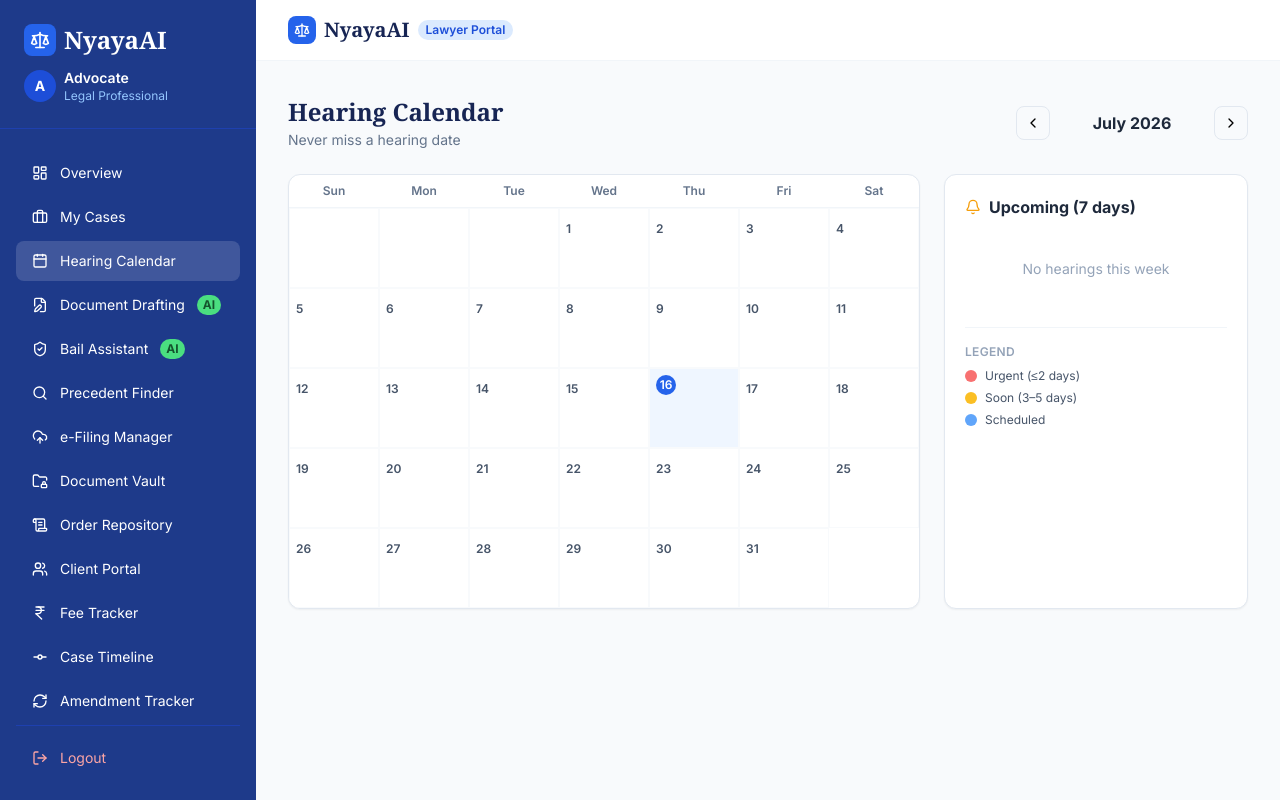
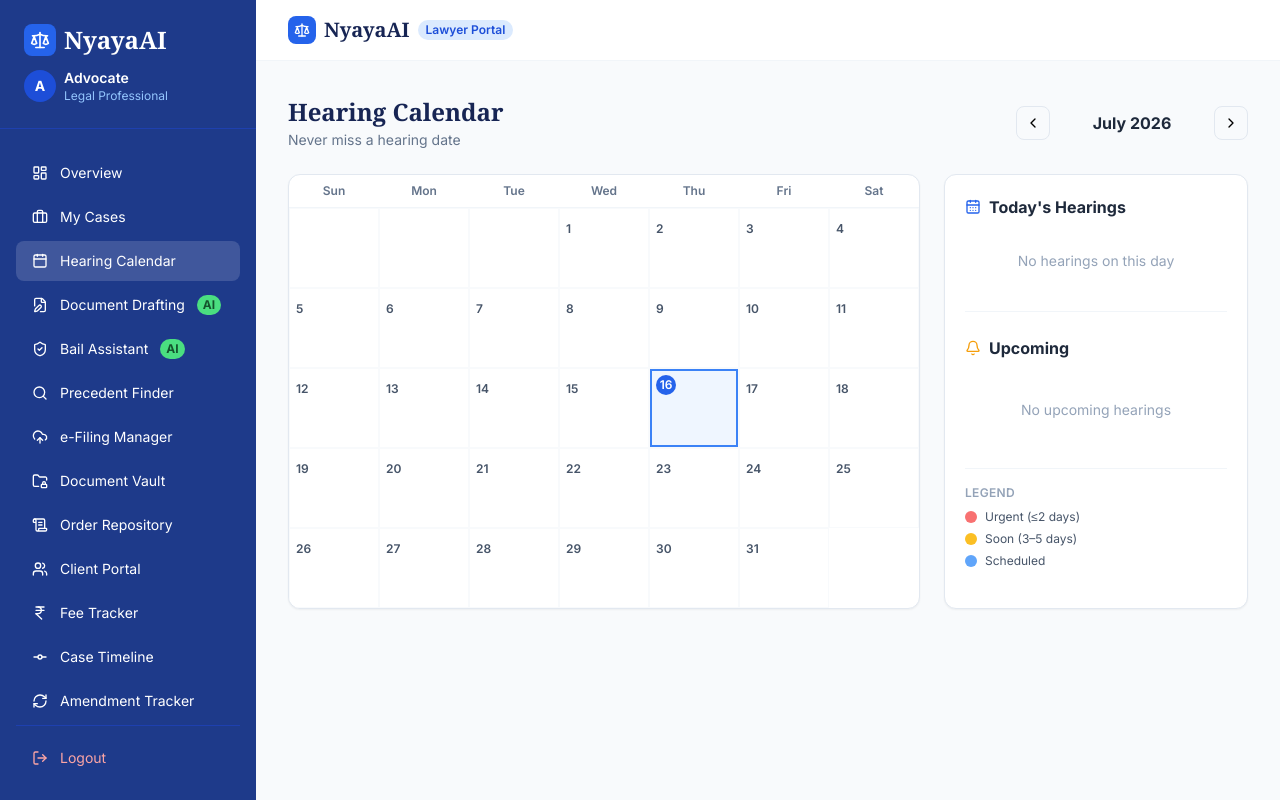
Before and after one commit to NayayaAi/NayayaAi_1, a Flask app: template templates/lawyer_dashboard.html in a window 1280 px wide, after a click on "View all →". Run offline with Flask 3, Linux system fonts and the light colour scheme; the template is opened without the code that fills it, so the values that code supplies are empty; some libraries are stand-ins or nearby versions.

Commit message:
lawyer hearing changes

```diff
--- a/templates/lawyer_dashboard.html
+++ b/templates/lawyer_dashboard.html
@@ -545,29 +545,35 @@
                     </div>
 
                     <!-- Upcoming hearings sidebar -->
+                    <!-- Upcoming hearings sidebar -->
 <div class="bg-white rounded-xl border border-slate-200 shadow-sm p-5">
+    <h3 id="selectedDayLabel" class="font-bold text-slate-800 mb-4 flex items-center gap-2">
+        <i data-lucide="calendar-days" class="w-4 h-4 text-blue-600"></i>
+        Today's Hearings
+    </h3>
+    <div id="selectedDayHearingsList" class="space-y-3 mb-6 pb-6 border-b border-slate-100">
+        <p class="text-sm text-slate-400 text-center py-4">No hearings on this day</p>
+    </div>
+
     <h3 class="font-bold text-slate-800 mb-4 flex items-center gap-2">
         <i data-lucide="bell" class="w-4 h-4 text-amber-500"></i>
-                            Upcoming (7 days)
+        Upcoming
     </h3>
     <div id="upcomingHearingsList" class="space-y-3">
-                            <p class="text-sm text-slate-400 text-center py-6">No hearings this week</p>
+        <p class="text-sm text-slate-400 text-center py-6">No upcoming hearings</p>
     </div>
 
     <!-- Legend -->
     <div class="mt-6 pt-4 border-t border-slate-100 space-y-1.5">
         <p class="text-xs font-semibold text-slate-400 uppercase tracking-wide mb-2">Legend</p>
         <div class="flex items-center gap-2">
-                                <div class="w-3 h-3 rounded-full bg-red-400"></div><span
-                                    class="text-xs text-slate-600">Urgent (≤2 days)</span>
+            <div class="w-3 h-3 rounded-full bg-red-400"></div><span class="text-xs text-slate-600">Urgent (≤2 days)</span>
         </div>
         <div class="flex items-center gap-2">
-                                <div class="w-3 h-3 rounded-full bg-amber-400"></div><span
-                                    class="text-xs text-slate-600">Soon (3–5 days)</span>
+            <div class="w-3 h-3 rounded-full bg-amber-400"></div><span class="text-xs text-slate-600">Soon (3–5 days)</span>
         </div>
         <div class="flex items-center gap-2">
-                                <div class="w-3 h-3 rounded-full bg-blue-400"></div><span
-                                    class="text-xs text-slate-600">Scheduled</span>
+            <div class="w-3 h-3 rounded-full bg-blue-400"></div><span class="text-xs text-slate-600">Scheduled</span>
         </div>
     </div>
 </div>
@@ -1598,12 +1604,13 @@
         // ═══════════════════════════════════════════════
         // INIT
         // ═══════════════════════════════════════════════
-        document.addEventListener('DOMContentLoaded', () => {
+       document.addEventListener('DOMContentLoaded', async () => {
         loadState();
+        initSidebar();
         lucide.createIcons();
-            initSidebar();
         populateLawyerInfo();
         showSection('ld-overview');
+        await loadHearings();
         renderOverview();
         renderCalendar();
         preloadAmendments();
@@ -1677,15 +1684,15 @@
             document.querySelector(`[data-section="${id}"]`)?.classList.add('active', 'bg-blue-800');
 
             // Section-specific loads
-            if (id === 'ld-cases') renderCases();
-            if (id === 'ld-calendar') renderCalendar();
+            if (id === 'ld-cases') { loadHearings().then(renderCases); }
+            if (id === 'ld-calendar') { loadHearings().then(renderCalendar); }
             if (id === 'ld-fees') renderFees();
             if (id === 'ld-efiling') renderFilings();
             if (id === 'ld-orders') renderOrders();
             if (id === 'ld-clients') renderClients();
             if (id === 'ld-vault') renderVault();
             if (id === 'ld-timeline') renderTimelineSelect();
-            if (id === 'ld-overview') renderOverview();
+            if (id === 'ld-overview') { loadHearings().then(renderOverview); }
         }
 
         // ═══════════════════════════════════════════════
@@ -1696,30 +1703,33 @@
             document.getElementById('stat-active-cases').textContent = active;
             document.getElementById('stat-clients').textContent = state.clients.length;
 
-            const today = new Date();
-            const in7 = new Date(); in7.setDate(today.getDate() + 7);
-            const hearings = state.cases.filter(c => c.hearing && new Date(c.hearing) >= today && new Date(c.hearing) <= in7);
-            document.getElementById('stat-hearings').textContent = hearings.length;
+            const today = new Date(); today.setHours(0, 0, 0, 0);
+            const in7 = new Date(); in7.setDate(today.getDate() + 7); // 7 days from today
+            const upcomingHearings7d = hearings.filter(h => new Date(h.date) >= today && new Date(h.date) <= in7);
+            document.getElementById('stat-hearings').textContent = upcomingHearings7d.length;
 
             const pending = state.fees.filter(f => f.status !== 'Paid').reduce((s, f) => s + parseInt(f.amount || 0), 0);
             document.getElementById('stat-fees').textContent = pending.toLocaleString('en-IN');
 
             // Overview hearings
             const ohContainer = document.getElementById('overviewHearings');
-            const upcomingAll = state.cases.filter(c => c.hearing && new Date(c.hearing) >= today)
-                .sort((a, b) => new Date(a.hearing) - new Date(b.hearing)).slice(0, 5);
+            const upcomingAll = hearings.filter(h => new Date(h.date) >= today)
+                .sort((a, b) => new Date(a.date) - new Date(b.date)).slice(0, 5);
             if (upcomingAll.length) {
-                ohContainer.innerHTML = upcomingAll.map(c => {
-                    const days = Math.ceil((new Date(c.hearing) - today) / 86400000);
+                ohContainer.innerHTML = upcomingAll.map(h => {
+                    const relatedCase = state.cases.find(c => c.caseNo === h.case_no);
+                    const days = Math.ceil((new Date(h.date) - today) / 86400000);
                     const color = days <= 2 ? 'red' : days <= 5 ? 'amber' : 'blue';
                     return `<div class="flex items-center justify-between py-2 border-b border-slate-50 last:border-0">
                 <div>
-                    <p class="font-semibold text-sm text-slate-800">${esc(c.client)}</p>
-                    <p class="text-xs text-slate-400">${esc(c.caseNo)} · ${esc(c.court)}</p>
+                    <p class="font-semibold text-sm text-slate-800">${esc(relatedCase?.client || h.case_no)}</p>
+                    <p class="text-xs text-slate-400">${esc(h.case_no)} · ${esc(h.court || '')}</p>
                 </div>
                 <span class="text-xs font-bold text-${color}-600 bg-${color}-50 px-2 py-1 rounded-full">${days === 0 ? 'Today' : days === 1 ? 'Tomorrow' : `${days}d`}</span>
             </div>`;
                 }).join('');
+            } else {
+                ohContainer.innerHTML = '<p class="text-sm text-slate-400 text-center py-6">No hearings scheduled</p>';
             }
 
             // Overview recent cases
@@ -1736,8 +1746,8 @@
             }
 
             // Badge updates
-            const urgentCount = state.cases.filter(c => {
-                const days = c.hearing ? Math.ceil((new Date(c.hearing) - today) / 86400000) : 999;
+            const urgentCount = hearings.filter(h => {
+                const days = Math.ceil((new Date(h.date) - today) / 86400000);
                 return days <= 2 && days >= 0;
             }).length;
             const ub = document.getElementById('urgentBadge');
@@ -1759,10 +1769,11 @@
                 tbody.innerHTML = '<tr><td colspan="7" class="px-4 py-10 text-center text-slate-400">No cases yet. Click "Add Case" to get started.</td></tr>';
                 return;
             }
-            const today = new Date();
+            const today = new Date(); today.setHours(0, 0, 0, 0);
                 tbody.innerHTML = cases.map((c, i) => {
-                const days = c.hearing ? Math.ceil((new Date(c.hearing) - today) / 86400000) : null;
-                const hearingStr = c.hearing ? `<span class="font-medium">${c.hearing}</span>${days !== null ? `<br><span class="text-xs ${days <= 2 ? 'text-red-500 font-bold' : days <= 5 ? 'text-amber-600' : 'text-slate-400'}">${days < 0 ? 'Past' : days === 0 ? 'Today!' : `In ${days}d`}</span>` : ''}` : '<span class="text-slate-300">Not set</span>';
+                const nextHearing = getNextHearingDate(c.caseNo);
+                const days = nextHearing ? Math.ceil((new Date(nextHearing.date) - today) / 86400000) : null;
+                const hearingStr = nextHearing ? `<span class="font-medium">${esc(nextHearing.date)}${nextHearing.time ? ' · ' + esc(nextHearing.time) : ''}</      span><br><span class="text-xs ${days <= 2 ? 'text-red-500 font-bold' : days <= 5 ? 'text-amber-600' : 'text-slate-400'}">${days === 0 ? 'Today!'    : `In ${days}d`}</span>` : '<span class="text-slate-300">Not set</span>';
                 return `<tr>
             <td class="px-4 py-3 font-mono text-blue-700 font-semibold text-xs">${esc(c.caseNo)}</td>
             <td class="px-4 py-3 font-semibold text-slate-800">${esc(c.client)}</td>
@@ -1896,7 +1907,7 @@ function renderCaseDetail(data, c) {
         'No linked research yet. Use the Precedent Finder to search relevant case law for this matter.';
 }
 
-// ── EVIDENCE (backend-driven, any file type) ──────────────
+// ── EVIDENCE  ──────────────
 async function loadCaseEvidence(caseNo) {
     const grid = document.getElementById('cdEvidenceGrid');
     grid.innerHTML = '<p class="col-span-full text-sm text-slate-400 text-center py-8">Loading evidence…</p>';
@@ -2063,7 +2074,46 @@ function formatLogTimestamp(dateString) {
         // ═══════════════════════════════════════════════
         // CALENDAR
         // ═══════════════════════════════════════════════
+        let hearings = [];
+
     let calDate = new Date();
+    let selectedCalDay = todayStr();
+
+    function todayStr() {
+        const d = new Date();
+        return `${d.getFullYear()}-${String(d.getMonth() + 1).padStart(2, '0')}-${String(d.getDate()).padStart(2, '0')}`;
+    }
+
+    async function loadHearings() {
+        try {
+            const res = await fetch('/api/lawyer/hearings');
+            if (!res.ok) throw new Error('Server error');
+            const data = await res.json();
+            hearings = data.hearings || [];
+        } catch (e) {
+            hearings = [];
+        }
+    }
+
+    function urgencyColor(dateStr) {
+        const today = new Date(); today.setHours(0, 0, 0, 0);
+        const days = Math.ceil((new Date(dateStr) - today) / 86400000);
+        if (days <= 2) return 'red';
+        if (days <= 5) return 'amber';
+        return 'blue';
+    }
+
+    function getUpcomingHearingsForCase(caseNo) {
+        const today = new Date(); today.setHours(0, 0, 0, 0);
+        return hearings
+            .filter(h => h.case_no === caseNo && new Date(h.date) >= today)
+            .sort((a, b) => new Date(a.date) - new Date(b.date));
+    }
+
+    function getNextHearingDate(caseNo) {
+        const upcoming = getUpcomingHearingsForCase(caseNo);
+        return upcoming.length ? upcoming[0] : null;
+    }
 
     function renderCalendar() {
         const year = calDate.getFullYear();
@@ -2075,64 +2125,104 @@ function formatLogTimestamp(dateString) {
         const daysInMonth = new Date(year, month + 1, 0).getDate();
         const today = new Date();
 
-            // Build hearing map
         const hearingMap = {};
-            state.cases.forEach(c => {
-                if (!c.hearing) return;
-                const d = new Date(c.hearing);
+        hearings.forEach(h => {
+            const d = new Date(h.date);
             if (d.getFullYear() === year && d.getMonth() === month) {
                 const key = d.getDate();
                 if (!hearingMap[key]) hearingMap[key] = [];
-                    hearingMap[key].push(c);
+                hearingMap[key].push(h);
             }
         });
 
         let html = '';
-            // Empty cells before first day
         for (let i = 0; i < firstDay; i++) html += `<div class="cal-day border border-slate-50 p-1.5"></div>`;
-            // Day cells
+
         for (let d = 1; d <= daysInMonth; d++) {
             const isToday = today.getDate() === d && today.getMonth() === month && today.getFullYear() === year;
-                const hearings = hearingMap[d] || [];
-                const hasUrgent = hearings.some(c => {
-                    const days = Math.ceil((new Date(c.hearing) - today) / 86400000);
-                    return days <= 2;
-                });
-                html += `<div class="cal-day border border-slate-50 p-1.5 ${isToday ? 'bg-blue-50' : ''}">
+            const dateStr = `${year}-${String(month + 1).padStart(2, '0')}-${String(d).padStart(2, '0')}`;
+            const isSelected = dateStr === selectedCalDay;
+            const dayHearings = hearingMap[d] || [];
+
+            html += `<div class="cal-day border border-slate-50 p-1.5 cursor-pointer transition ${isToday ? 'bg-blue-50' : ''} ${isSelected ? 'ring-2 ring-inset ring-blue-500' : ''}"
+                onclick="selectCalDay('${dateStr}')">
                 <span class="text-xs font-semibold ${isToday ? 'text-blue-700 bg-blue-600 text-white w-5 h-5 rounded-full flex items-center justify-center' : 'text-slate-600'}">${d}</span>
                 <div class="mt-0.5 space-y-0.5">
-                ${hearings.slice(0, 2).map(c => {
-                    const days = Math.ceil((new Date(c.hearing) - today) / 86400000);
-                    const color = days <= 2 ? 'bg-red-400' : days <= 5 ? 'bg-amber-400' : 'bg-blue-400';
-                    return `<div class="hearing-dot text-white ${color} px-1 rounded truncate" title="${esc(c.client)}">${esc(c.client.split(' ')[0])}</div>`;
+                    ${dayHearings.slice(0, 2).map(h => {
+                        const relatedCase = state.cases.find(c => c.caseNo === h.case_no);
+                        const color = urgencyColor(h.date);
+                        return `<div class="hearing-dot text-white bg-${color}-400 px-1 rounded truncate" title="${esc(relatedCase?.client || h.case_no)}">${esc((relatedCase?.client || h.case_no).    split(' ')[0])}</div>`;
                     }).join('')}
-                ${hearings.length > 2 ? `<div class="text-xs text-slate-400">+${hearings.length - 2}</div>` : ''}
+                    ${dayHearings.length > 2 ? `<div class="text-xs text-slate-400">+${dayHearings.length - 2}</div>` : ''}
                 </div>
             </div>`;
         }
 
         document.getElementById('calGrid').innerHTML = html;
 
-            // Upcoming hearings list
+        renderSelectedDayHearings();
+        renderUpcomingPanel();
+    }
+
+    function selectCalDay(dateStr) {
+        selectedCalDay = dateStr;
+        renderCalendar();
+    }
+
+    function renderSelectedDayHearings() {
+        const label = document.getElementById('selectedDayLabel');
+        const list = document.getElementById('selectedDayHearingsList');
+
+        const isToday = selectedCalDay === todayStr();
+        const [y, m, d] = selectedCalDay.split('-');
+        const niceDate = new Date(y, m - 1, d).toLocaleDateString('en-IN', { day: 'numeric', month: 'short', year: 'numeric' });
+        label.innerHTML = `<i data-lucide="calendar-days" class="w-4 h-4 text-blue-600"></i> ${isToday ? "Today's Hearings" : niceDate}`;
+
+        const dayHearings = hearings
+            .filter(h => h.date === selectedCalDay)
+            .sort((a, b) => (a.time || '').localeCompare(b.time || ''));
+
+        if (!dayHearings.length) {
+            list.innerHTML = `<p class="text-sm text-slate-400 text-center py-4">No hearings on this day</p>`;
+        } else {
+            list.innerHTML = dayHearings.map(h => {
+                const relatedCase = state.cases.find(c => c.caseNo === h.case_no);
+                const color = urgencyColor(h.date);
+                return `<div class="hearing-${color === 'red' ? 'urgent' : color === 'amber' ? 'soon' : 'normal'} rounded-lg p-3 text-xs">
+                    <p class="font-bold text-slate-800">${esc(relatedCase?.client || h.case_no)}</p>
+                    <p class="text-slate-500">${esc(h.case_no)} · ${esc(h.court || '')}</p>
+                    ${h.judge_name ? `<p class="text-slate-400">Judge: ${esc(h.judge_name)}</p>` : ''}
+                    ${h.hearing_type ? `<p class="text-slate-400">${esc(h.hearing_type)}</p>` : ''}
+                    <p class="font-semibold mt-1">${h.time ? esc(h.time) : ''}</p>
+                </div>`;
+            }).join('');
+        }
+        lucide.createIcons();
+    }
+
+    function renderUpcomingPanel() {
         const today2 = new Date(); today2.setHours(0, 0, 0, 0);
-            const in7 = new Date(); in7.setDate(today2.getDate() + 7);
-            const upcoming = state.cases.filter(c => c.hearing && new Date(c.hearing) >= today2 && new Date(c.hearing) <= in7)
-                .sort((a, b) => new Date(a.hearing) - new Date(b.hearing));
+        const upcoming = hearings
+            .filter(h => new Date(h.date) >= today2)
+            .sort((a, b) => new Date(a.date) - new Date(b.date) || (a.time || '').localeCompare(b.time || ''))
+            .slice(0, 10);
 
         const ul = document.getElementById('upcomingHearingsList');
         if (!upcoming.length) {
-                ul.innerHTML = '<p class="text-sm text-slate-400 text-center py-6">No hearings this week</p>';
-            } else {
-                ul.innerHTML = upcoming.map(c => {
-                    const days = Math.ceil((new Date(c.hearing) - today2) / 86400000);
-                    const cls = days <= 2 ? 'hearing-urgent' : days <= 5 ? 'hearing-soon' : 'hearing-normal';
-                    return `<div class="${cls} rounded-lg p-3 text-xs">
-                <p class="font-bold text-slate-800">${esc(c.client)}</p>
-                <p class="text-slate-500">${esc(c.caseNo)} · ${esc(c.court)}</p>
-                <p class="font-semibold mt-1">${esc(c.hearing)} <span class="text-slate-400">(${days === 0 ? 'Today' : days === 1 ? 'Tomorrow' : `${days} days`})</span></p>
+            ul.innerHTML = '<p class="text-sm text-slate-400 text-center py-6">No upcoming hearings</p>';
+            return;
+        }
+        ul.innerHTML = upcoming.map(h => {
+            const relatedCase = state.cases.find(c => c.caseNo === h.case_no);
+            const color = urgencyColor(h.date);
+            const days = Math.ceil((new Date(h.date) - today2) / 86400000);
+            const cls = color === 'red' ? 'hearing-urgent' : color === 'amber' ? 'hearing-soon' : 'hearing-normal';
+            return `<div class="${cls} rounded-lg p-3 text-xs cursor-pointer" onclick="selectCalDay('${h.date}')">
+                <p class="font-bold text-slate-800">${esc(relatedCase?.client || h.case_no)}</p>
+                <p class="text-slate-500">${esc(h.case_no)} · ${esc(h.court || '')}</p>
+                <p class="font-semibold mt-1">${esc(h.date)}${h.time ? ' · ' + esc(h.time) : ''} <span class="text-slate-400">(${days === 0 ? 'Today' : days === 1 ? 'Tomorrow' : `${days}d`})</span></p>
             </div>`;
         }).join('');
-            }
     }
 
     function calPrev() { calDate.setMonth(calDate.getMonth() - 1); renderCalendar(); }
```
Lines whose indentation alone changed are shown as unchanged.
